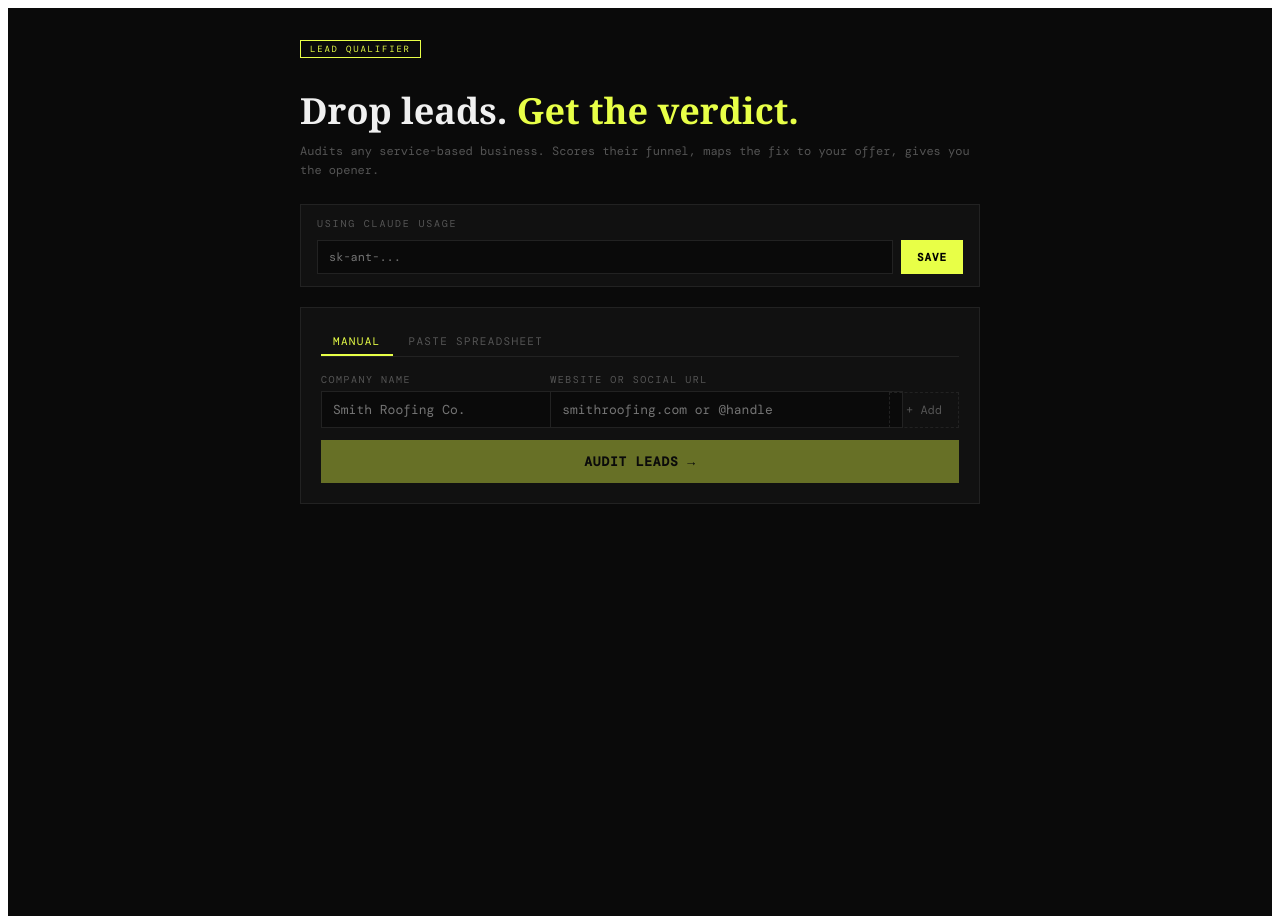
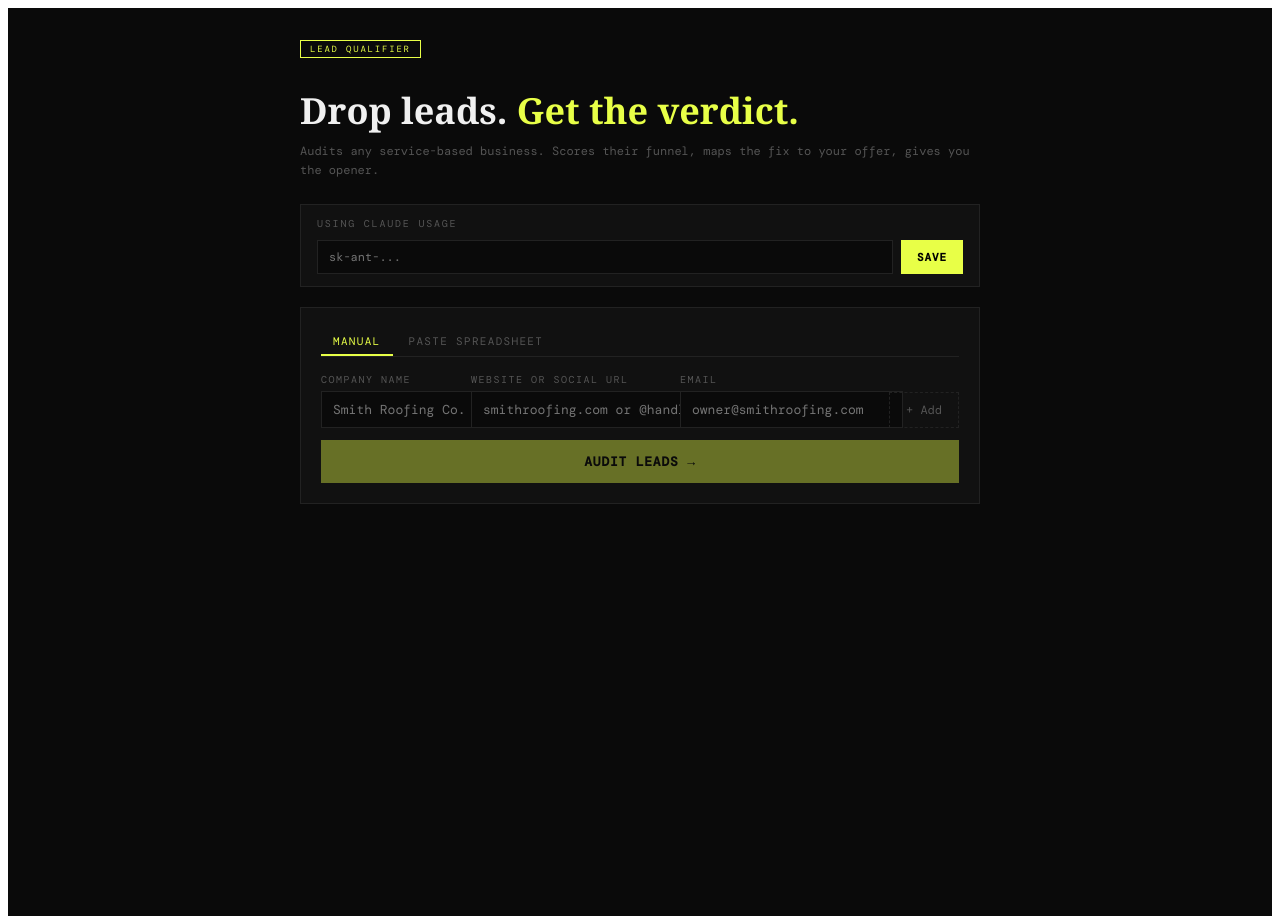
Before and after one commit to PapaReem/reemops-qualifier, a React (Vite) app: page / in a window 1280 px wide. Built offline with nearby package versions, Linux system fonts and the light colour scheme.

Commit message:
Update lead-qualifier.jsx

```diff
--- a/src/lead-qualifier.jsx
+++ b/src/lead-qualifier.jsx
@@ -14,7 +14,7 @@ function checkIcon(v) { return v === true ? "✅" : v === false ? "❌" : "❓";
 function parseSpreadsheet(text) {
   return text.trim().split("\n").map(line => {
     const parts = line.split(/\t|,(?=(?:[^"]*"[^"]*")*[^"]*$)/).map(p => p.trim().replace(/^"|"$/g, ""));
-    return { id: Date.now() + Math.random(), name: parts[0] || "", url: parts[1] || "" };
+    return { id: Date.now() + Math.random(), name: parts[0] || "", url: parts[1] || "", email: parts[2] || "" };
   }).filter(r => r.name);
 }
 
@@ -49,7 +49,7 @@ reviews_detail: Full review breakdown: platform, count, rating, any notable them
 Respond ONLY valid JSON no markdown:
 {"score":<1-10>,"verdict":"<PURSUE|MAYBE|SKIP>","running_ads":<true|false|null>,"ads_to_homepage":<true|false|null>,"review_count":"<short e.g. 47 reviews 4.8★>","reviews_detail":"<full breakdown>","follow_up_system":"<visible|weak|none|unknown>","problem_angle":"<2 sentences max>","your_fix":[{"tag":"<tag>","action":"<sentence>"},{"tag":"<tag>","action":"<sentence>"},{"tag":"<tag>","action":"<sentence>"}],"opening_line":"<2 sentences max>","skip_reason":"<if SKIP else empty>"}`;
 
-  const res = await fetch("/api/audit", {
+  const res = await fetch("https://api.anthropic.com/v1/messages", {
     method: "POST",
     headers: { "Content-Type": "application/json", ...(apiKey ? { "x-api-key": apiKey } : {}) },
     body: JSON.stringify({
@@ -472,6 +472,7 @@ export default function App() {
   const [tab, setTab] = useState("manual"); // manual | paste
   const [nameInput, setNameInput] = useState("");
   const [urlInput, setUrlInput] = useState("");
+  const [emailInput, setEmailInput] = useState("");
   const [pasteText, setPasteText] = useState("");
   const [leads, setLeads] = useState([]);
   const [results, setResults] = useState([]);
@@ -538,8 +539,8 @@ export default function App() {
 
   function addLead() {
     if (!nameInput.trim()) return;
-    setLeads(p => [...p, { id: Date.now(), name: nameInput.trim(), url: urlInput.trim() }]);
-    setNameInput(""); setUrlInput("");
+    setLeads(p => [...p, { id: Date.now(), name: nameInput.trim(), url: urlInput.trim(), email: emailInput.trim() }]);
+    setNameInput(""); setUrlInput(""); setEmailInput("");
   }
 
   function removeLead(id) { setLeads(p => p.filter(l => l.id !== id)); }
@@ -811,7 +812,11 @@ export default function App() {
                 </div>
                 <div style={{ flex: 1.5, minWidth: 160 }}>
                   <label style={cs.label}>Website or Social URL</label>
-                  <input id="uf" style={cs.input} value={urlInput} onChange={e => setUrlInput(e.target.value)} onKeyDown={e => e.key === "Enter" && addLead()} placeholder="smithroofing.com or @handle" />
+                  <input id="uf" style={cs.input} value={urlInput} onChange={e => setUrlInput(e.target.value)} onKeyDown={e => e.key === "Enter" && document.getElementById("ef").focus()} placeholder="smithroofing.com or @handle" />
+                </div>
+                <div style={{ flex: 1.5, minWidth: 160 }}>
+                  <label style={cs.label}>Email</label>
+                  <input id="ef" style={cs.input} value={emailInput} onChange={e => setEmailInput(e.target.value)} onKeyDown={e => e.key === "Enter" && addLead()} placeholder="owner@smithroofing.com" />
                 </div>
                 <div style={{ display: "flex", alignItems: "flex-end" }}>
                   <button onClick={addLead} style={{ background: "none", border: `1px dashed ${COLORS.border}`, color: COLORS.muted, fontFamily: "inherit", fontSize: 12, padding: "9px 16px", cursor: "pointer", whiteSpace: "nowrap" }}>+ Add</button>
@@ -822,11 +827,11 @@ export default function App() {
 
           {tab === "paste" && (
             <div style={{ marginBottom: 12 }}>
-              <label style={cs.label}>Paste from spreadsheet (Name in col A, URL in col B)</label>
+              <label style={cs.label}>Paste from spreadsheet (Name · URL · Email — one per line)</label>
               <textarea
                 value={pasteText}
                 onChange={e => setPasteText(e.target.value)}
-                placeholder={"Smith Roofing Co.\tsmithroofing.com\nJones Roofing\tjonesroofing.com\n..."}
+                placeholder={"Smith Roofing Co.\tsmithroofing.com\towner@smithroofing.com\nJones Roofing\tjonesroofing.com\towner@jonesroofing.com\n..."}
                 style={{ width: "100%", background: COLORS.bg, border: `1px solid ${COLORS.border}`, color: COLORS.text, fontFamily: "inherit", fontSize: 12, padding: "10px 12px", outline: "none", resize: "vertical", minHeight: 120, marginBottom: 10 }}
               />
               <button onClick={parsePaste} disabled={!pasteText.trim()} style={{ background: COLORS.accent, color: "#000", border: "none", fontFamily: "inherit", fontWeight: 700, fontSize: 12, letterSpacing: "0.06em", textTransform: "uppercase", padding: "9px 18px", cursor: pasteText.trim() ? "pointer" : "not-allowed", opacity: pasteText.trim() ? 1 : 0.4 }}>
@@ -872,19 +877,16 @@ export default function App() {
               onClick={() => {
                 const rows = done.filter(e => e.result && e.result.verdict !== "SKIP");
                 if (rows.length === 0) return;
-                const headers = ["first_name", "company", "email", "subject_line", "specific_problem", "opener", "chain_sentence", "fix_1", "fix_2", "fix_3"];
+                const headers = ["email", "subject_line", "specific_problem", "opener", "chain_sentence", "fix_1", "fix_2", "fix_3"];
                 const csv = [
                   headers.join(","),
                   ...rows.map(e => {
                     const r = e.result;
-                    const firstName = e.lead.name.split(" ")[0] || e.lead.name;
                     const fixes = r.your_fix || [];
                     const subjectLine = `Found the leak`;
                     const problem = fixes[0]?.tag?.toLowerCase() || "gaps in your current funnel";
                     const chainSentence = buildChainSentence(fixes, e.lead.name);
                     const row = [
-                      firstName,
-                      e.lead.name,
                       e.lead.email || "",
                       subjectLine,
                       problem,
```
